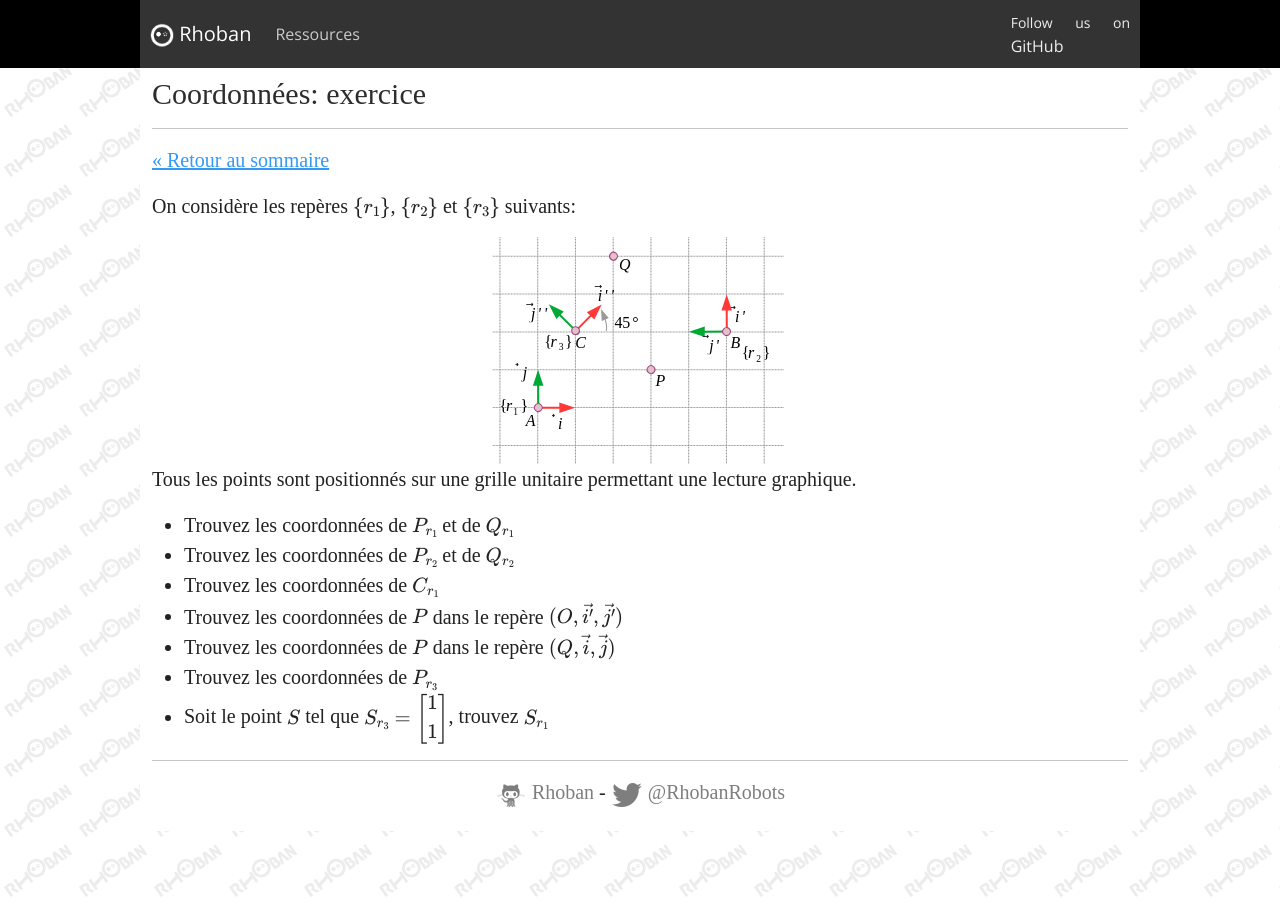
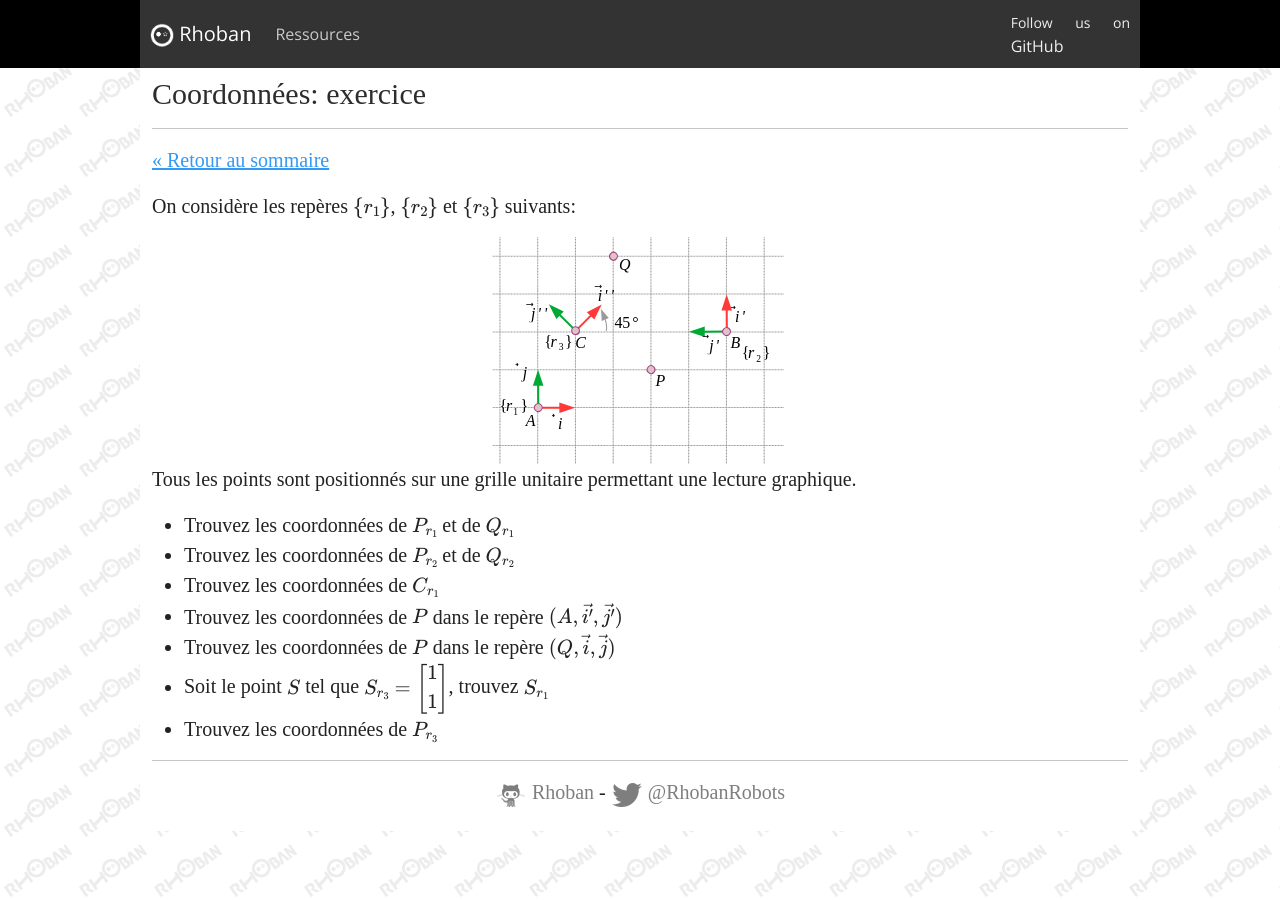
Before and after one commit to Rhoban/rhoban.github.io, a Jekyll site: the page built from reperes/ex_coordonnes.md, in a window 1280 px wide. Built offline with Jekyll 4.4.1, drawn with Linux system fonts in a browser that asks for light colours; some web fonts are replaced; formulas are drawn with MathJax 3.

Commit message:
Fix and tweak

```diff
--- a/reperes/ex_coordonnes.md
+++ b/reperes/ex_coordonnes.md
@@ -17,7 +17,7 @@ Tous les points sont positionnés sur une grille unitaire permettant une lecture
 * Trouvez les coordonnées de $$P_{r_1}$$ et de $$Q_{r_1}$$
 * Trouvez les coordonnées de $$P_{r_2}$$ et de $$Q_{r_2}$$
 * Trouvez les coordonnées de $$C_{r_1}$$
-* Trouvez les coordonnées de $$P$$ dans le repère $$(O,\vec{i'}, \vec{j'})$$
+* Trouvez les coordonnées de $$P$$ dans le repère $$(A,\vec{i'}, \vec{j'})$$
 * Trouvez les coordonnées de $$P$$ dans le repère $$(Q,\vec{i}, \vec{j})$$
+* Soit le point $$S$$ tel que $$S_{r_3} = \begin{bmatrix} 1 \\ 1 \end{bmatrix}$$, trouvez $$S_{r_1}$$
 * Trouvez les coordonnées de $$P_{r_3}$$
-* Soit le point $$S$$ tel que $$S_{r_3} = \begin{bmatrix} 1 \\ 1 \end{bmatrix}$$, trouvez $$S_{r_1}$$
```
